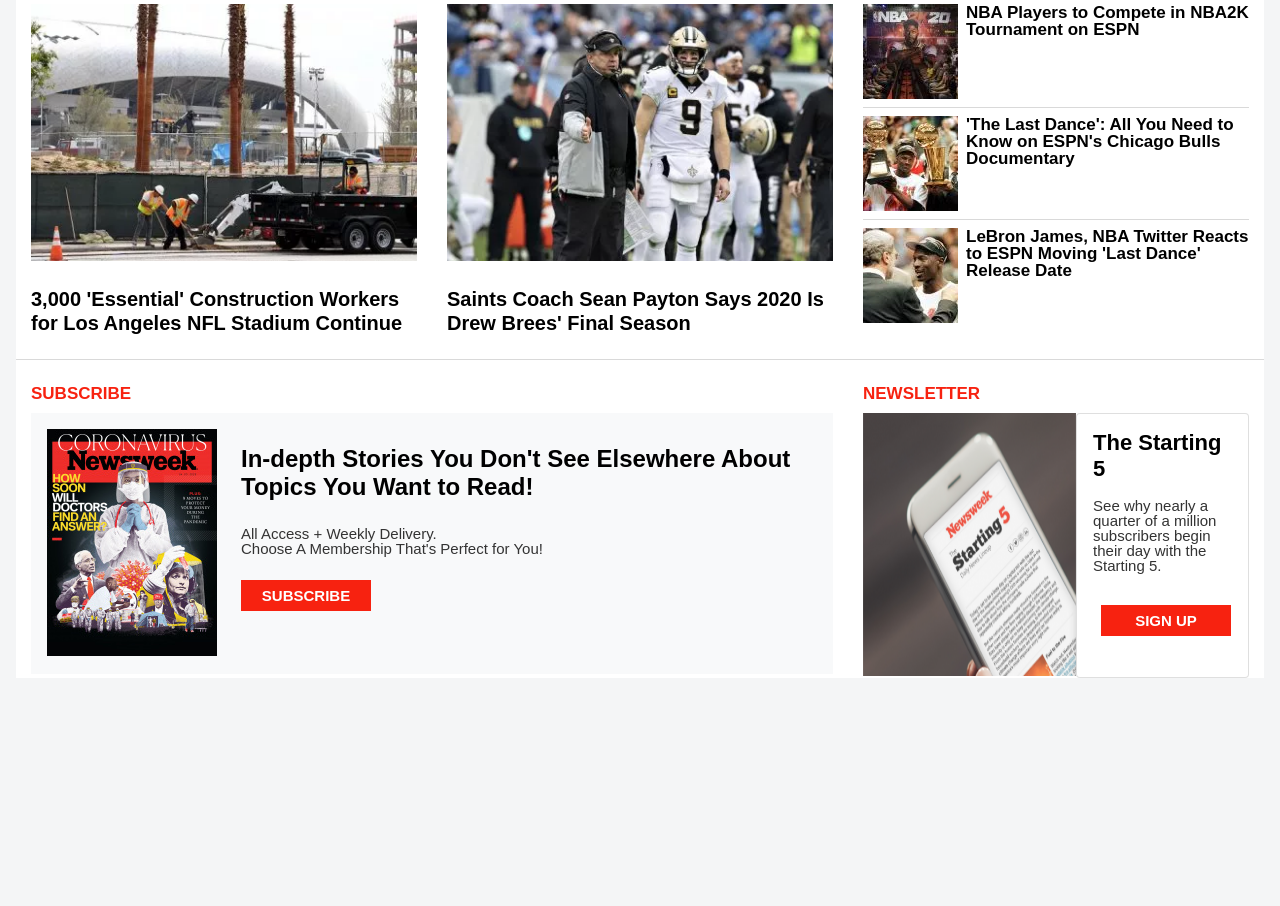
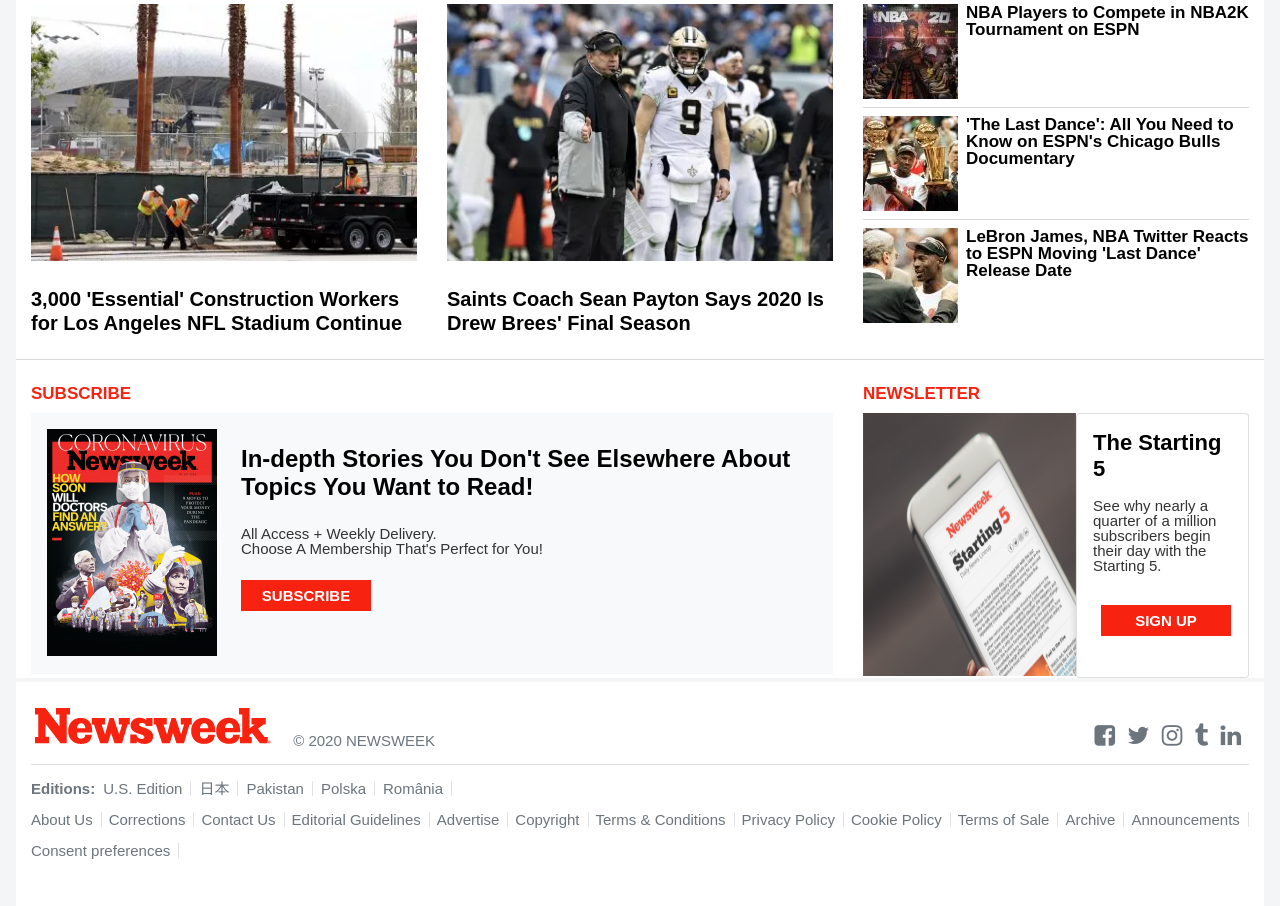
Before and after one commit to frankopkusianwar/NewsweekClone, a plain HTML site: page index.html in a window 1280 px wide. Shown: the part 7846-8752 px from the top of the page. Before the commit the page ends 8524 px from the top, so only its background shows below. Drawn offline with nearby package versions, Linux system fonts and the light colour scheme.

Commit message:
add footer

```diff
--- a/assets/css/style.css
+++ b/assets/css/style.css
@@ -309,3 +309,11 @@ nav::before {
     font-size: 22px;
     color: #000000;
 }
+
+.footer-icons a {
+    font-size: 24px;
+}
+
+.footer-icons a:hover {
+    color: blue;
+}
--- a/index.html
+++ b/index.html
@@ -742,5 +742,57 @@
             </div>
         </div>
     </main>
+    <footer class="ml-3 mr-3">
+        <div class="container-fluid bg-white mt-1 pt-4">
+            <div class="footer-logo">
+                <div class="d-flex justify-content-between border-bottom pb-3">
+                    <div>
+                        <img src="assets/img/footer-logo.PNG" alt="">
+                        <small class="align-self-end text-secondary ml-3">&COPY; 2020 NEWSWEEK</small>
+                    </div>
+                    <div class="align-self-end footer-icons">
+                        <a href="" class="text-secondary text-decoration-none pr-2"><i class="fa fa-facebook-square"></i></a>
+                        <a href="" class="text-secondary text-decoration-none pr-2"><i class="fa fa-twitter"></i></a>
+                        <a href="" class="text-secondary text-decoration-none pr-2"><i class="fa fa-instagram"></i></a>
+                        <a href="" class="text-secondary text-decoration-none pr-2"><i class="fa fa-tumblr"></i></a>
+                        <a href="" class="text-secondary text-decoration-none pr-2"><i class="fa fa-linkedin"></i></a>
+                    </div>
+                </div>
+            </div>
+            <div class="footer-navs">
+                <nav>
+                    <ul class="d-flex mt-3 nav-links">
+                        <li class="font-weight-bolder text-secondary">Editions:</li>
+                        <li class="border-right pr-2 pl-2"><a href="#" class="text-secondary text-decoration-none">U.S. Edition</a></li>
+                        <li class="border-right pr-2 pl-2"><a href="#" class="text-secondary text-decoration-none">日本</a></li>
+                        <li class="border-right pr-2 pl-2"><a href="#" class="text-secondary text-decoration-none">Pakistan</a></li>
+                        <li class="border-right pr-2 pl-2"><a href="#" class="text-secondary text-decoration-none">Polska</a></li>
+                        <li class="border-right pr-2 pl-2"><a href="#" class="text-secondary text-decoration-none">România</a></li>
+                    </ul>
+                </nav>
+                <nav>
+                    <ul class="d-flex justify-content-between nav-links mt-3">
+                        <li class="border-right pr-2"><a href="#" class="text-secondary text-decoration-none">About Us</a></li>
+                        <li class="border-right pr-2"><a href="#" class="text-secondary text-decoration-none">Corrections</a></li>
+                        <li class="border-right pr-2"><a href="#" class="text-secondary text-decoration-none">Contact Us</a></li>
+                        <li class="border-right pr-2"><a href="#" class="text-secondary text-decoration-none">Editorial Guidelines</a></li>
+                        <li class="border-right pr-2"><a href="#" class="text-secondary text-decoration-none">Advertise</a></li>
+                        <li class="border-right pr-2"><a href="#" class="text-secondary text-decoration-none">Copyright</a></li>
+                        <li class="border-right pr-2"><a href="#" class="text-secondary text-decoration-none">Terms & Conditions</a></li>
+                        <li class="border-right pr-2"><a href="#" class="text-secondary text-decoration-none">Privacy Policy</a></li>
+                        <li class="border-right pr-2"><a href="#" class="text-secondary text-decoration-none">Cookie Policy</a></li>
+                        <li class="border-right pr-2"><a href="#" class="text-secondary text-decoration-none">Terms of Sale</a></li>
+                        <li class="border-right pr-2"><a href="#" class="text-secondary text-decoration-none">Archive</a></li>
+                        <li class="border-right pr-2"><a href="#" class="text-secondary text-decoration-none">Announcements</a></li>
+                    </ul>
+                </nav>
+                <nav>
+                    <ul class="d-flex justify-content-between mt-3 pb-5 nav-links">
+                        <li class="border-right pr-2"><a href="#" class="text-secondary text-decoration-none">Consent preferences</a></li>
+                    </ul>
+                </nav>
+            </div>
+        </div>
+    </footer>
 </body>
 </html>
```
Also changed, not shown: assets/img/footer-logo.PNG (added).
